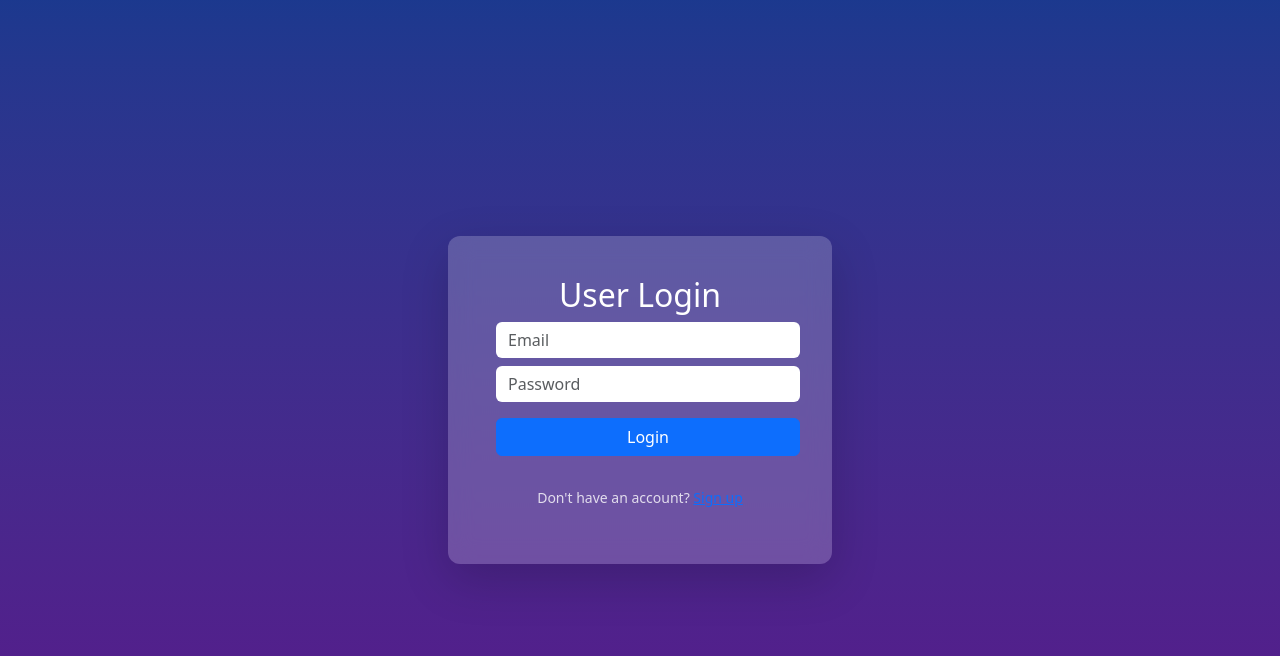
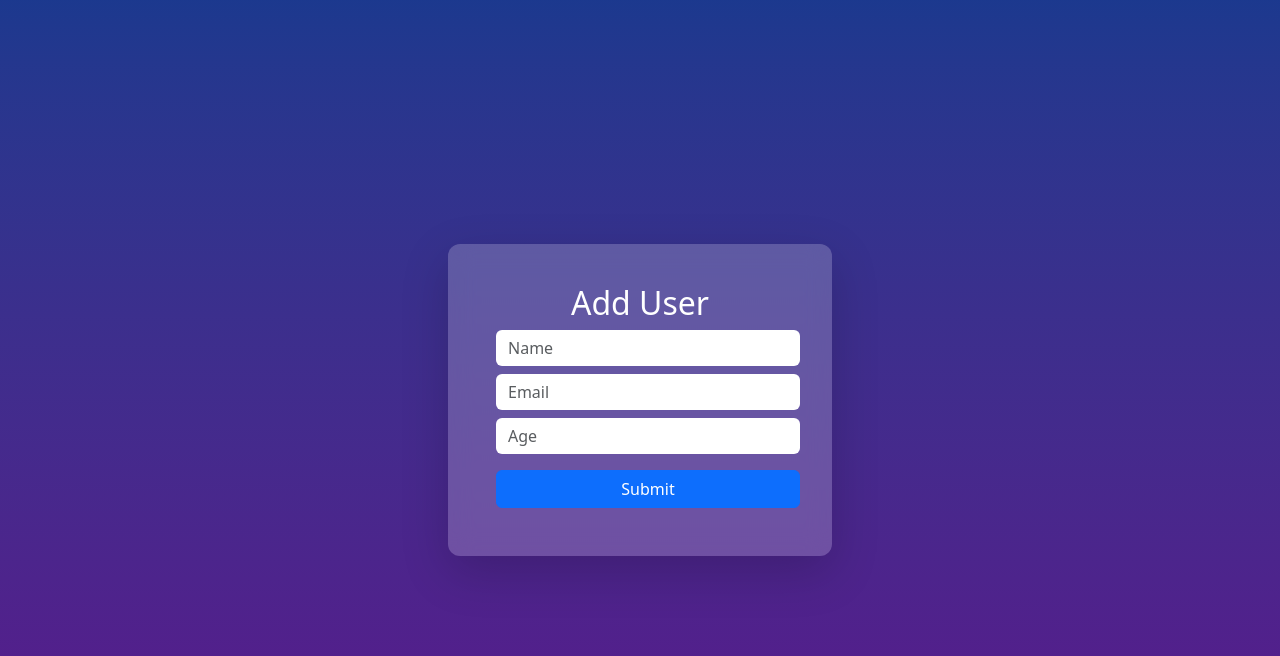
Before and after one commit to hasindur/mern-crud, a React (Vite) app in the folder front-end/: page /create-user in a window 1280 px wide. Shown: the top 656 px of the page. Built offline with nearby package versions, Linux system fonts and the light colour scheme.

Commit message:
refactor: update CreateUser form title and button text, adjust input fields

```diff
--- a/front-end/src/assets/CreateUser.jsx
+++ b/front-end/src/assets/CreateUser.jsx
@@ -5,26 +5,29 @@ function CreateUser() {
     return (
         <div className="flex flex-col items-center justify-center min-h-screen bg-gradient-to-t from-purple-900  to-blue-900 p-6">
             <div className="bg-white/20 backdrop-blur-md rounded-xl shadow-lg p-10 max-w-sm w-full text-white">
-                <h2 className="text-3xl font-bold mb-6 text-center">User Login</h2>
+                <h2 className="text-3xl font-bold mb-6 text-center">Add User</h2>
                 <form className="space-y-4">
+                    <input
+                        type="name"
+                        placeholder="Name"
+                        className="form-control bg-white/30 border-0 text-black placeholder-white focus:ring-2 focus:ring-pink-400  m-2"
+                    />
                     <input
                         type="email"
                         placeholder="Email"
                         className="form-control bg-white/30 border-0 text-black placeholder-white focus:ring-2 focus:ring-pink-400  m-2"
                     />
                     <input
-                        type="password"
-                        placeholder="Password"
+                        type="age"
+                        placeholder="Age"
                         className="form-control bg-white/30 border-0 text-black placeholder-white focus:ring-2 focus:ring-pink-400  m-2"
                     />
                     <button type="submit" className="btn btn-primary w-100 m-2">
-                        Login
+                        Submit
                     </button>
 
                 </form>
-                <p className="mt-4 text-center text-white/80 text-sm">
-                    Don't have an account? <a href="#" className="underline hover:text-white">Sign up</a>
-                </p>
+
             </div>
 
         </div >
```
